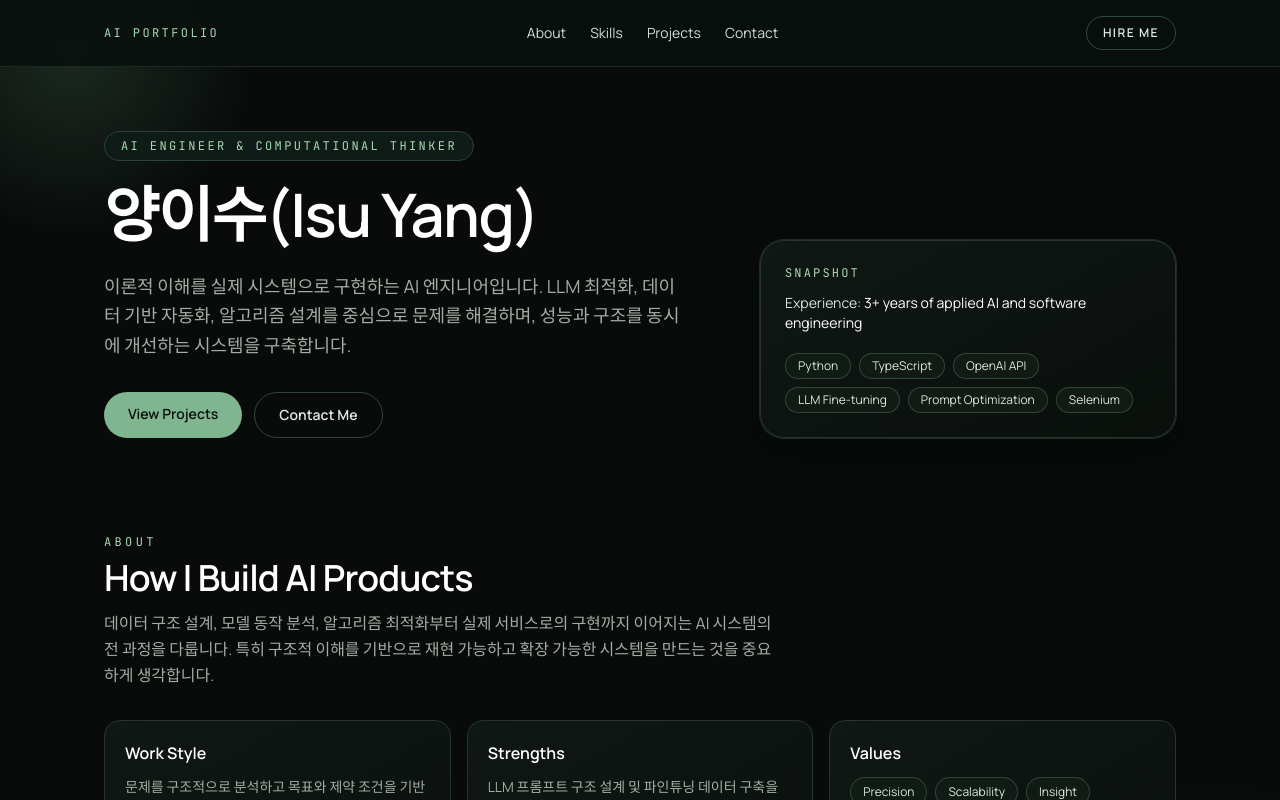
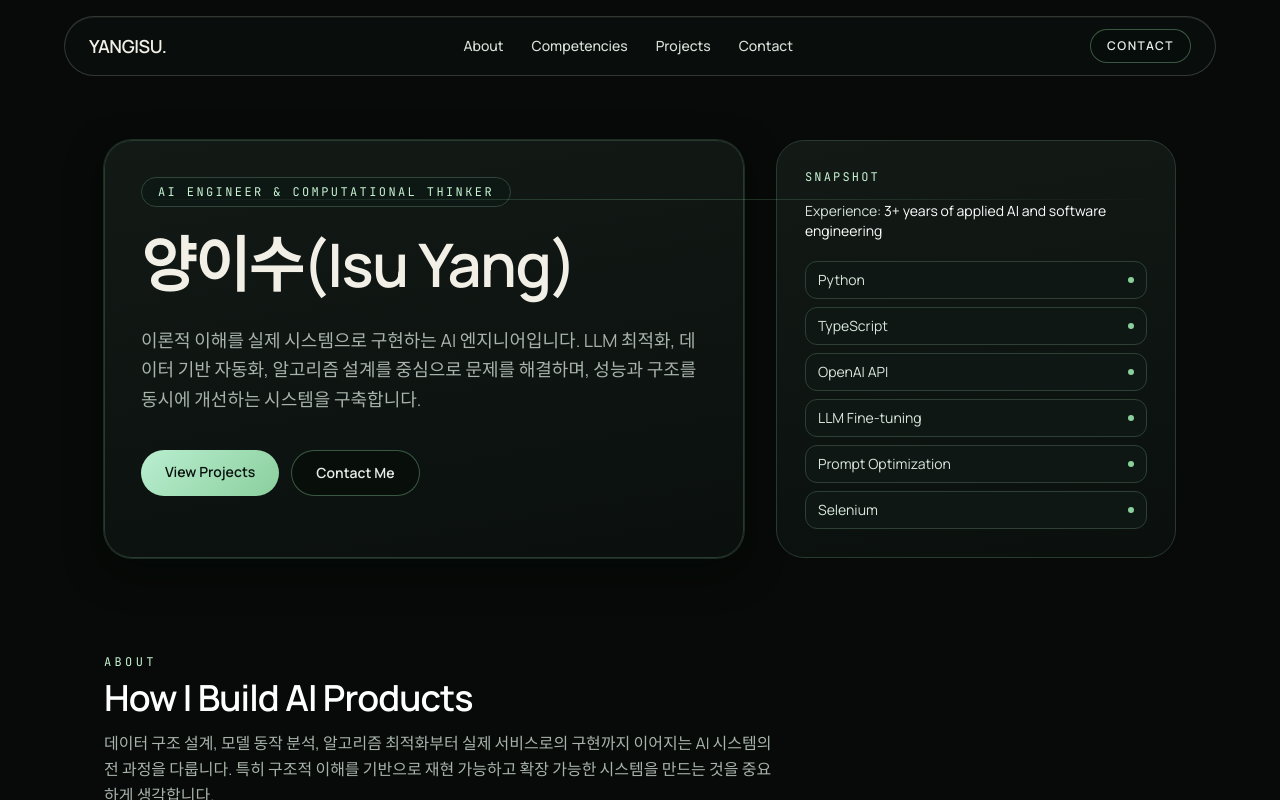
Before and after one commit to yangisu/portfolio, a Next.js app: page / in a window 1280 px wide. Shown: the top 800 px of the page. Built offline with nearby package versions, Linux system fonts and the light colour scheme.

Commit message:
Refine portfolio visual style and contact layout

```diff
--- a/app/globals.css
+++ b/app/globals.css
@@ -1,13 +1,15 @@
 @import "tailwindcss";
 
 :root {
-  --background: #080b0a;
-  --foreground: #f4efe3;
-  --muted: #a4ada3;
-  --card: #0f1613;
-  --card-border: #26362f;
-  --accent: #7fb58f;
-  --accent-strong: #a8d8b3;
+  --background: #070a08;
+  --background-soft: #0c120f;
+  --foreground: #f4f5ef;
+  --muted: #a8b3ab;
+  --card: #101713;
+  --card-border: #293a31;
+  --accent: #8bcf9d;
+  --accent-strong: #c6f2d2;
+  --ivory: #f2efe7;
 }
 
 @theme inline {
@@ -21,36 +23,29 @@ body {
   background: var(--background);
   color: var(--foreground);
   font-family: var(--font-manrope), sans-serif;
-  background-image: radial-gradient(
-      circle at 12% -8%,
-      rgba(127, 181, 143, 0.18),
-      transparent 42%
-    ),
-    radial-gradient(circle at 88% 8%, rgba(54, 88, 68, 0.22), transparent 35%);
+  background-image:
+    radial-gradient(circle at 10% -10%, rgba(139, 207, 157, 0.12), transparent 34%),
+    radial-gradient(circle at 90% -8%, rgba(67, 103, 78, 0.2), transparent 32%),
+    linear-gradient(180deg, #080d0a 0%, #070a08 100%);
 }
 
 ::selection {
-  background: rgba(127, 181, 143, 0.35);
-  color: var(--foreground);
+  background: rgba(139, 207, 157, 0.4);
+  color: #07100b;
 }
 
 .section-fade {
   animation: fadeUp 0.8s ease both;
 }
 
-.section-fade-delay {
-  animation: fadeUp 0.95s ease both;
-  animation-delay: 0.12s;
-}
-
 .glass-card {
-  background: linear-gradient(150deg, rgba(17, 25, 21, 0.95), rgba(11, 16, 13, 0.9));
+  background: linear-gradient(170deg, rgba(20, 28, 24, 0.92), rgba(11, 17, 14, 0.92));
   border: 1px solid var(--card-border);
   backdrop-filter: blur(8px);
 }
 
 .accent-ring {
-  box-shadow: 0 0 0 1px rgba(127, 181, 143, 0.2), 0 12px 28px rgba(4, 7, 6, 0.48);
+  box-shadow: 0 0 0 1px rgba(139, 207, 157, 0.18), 0 14px 36px rgba(2, 6, 4, 0.5);
 }
 
 .theme-eyebrow {
@@ -62,14 +57,15 @@ body {
 }
 
 .theme-chip {
-  border: 1px solid rgba(127, 181, 143, 0.28);
-  background: rgba(18, 28, 23, 0.9);
-  color: #dce6de;
+  border: 1px solid rgba(139, 207, 157, 0.3);
+  background: rgba(16, 26, 21, 0.95);
+  color: #d7e5dc;
 }
 
 .theme-outline-btn {
-  border: 1px solid rgba(127, 181, 143, 0.34);
-  color: #e3ece4;
+  border: 1px solid rgba(139, 207, 157, 0.38);
+  color: #e6ede8;
+  background: rgba(8, 14, 11, 0.72);
 }
 
 .theme-outline-btn:hover {
@@ -78,12 +74,64 @@ body {
 }
 
 .theme-solid-btn {
-  background: var(--accent);
-  color: #0b110e;
+  background: linear-gradient(135deg, #b9eed0 0%, #8bcf9d 100%);
+  color: #0a130f;
 }
 
 .theme-solid-btn:hover {
-  background: var(--accent-strong);
+  filter: brightness(1.05);
+}
+
+.top-shell {
+  border: 1px solid rgba(194, 204, 197, 0.22);
+  background: rgba(11, 15, 13, 0.88);
+  box-shadow: inset 0 1px 0 rgba(255, 255, 255, 0.06);
+}
+
+.nav-link {
+  color: #d8e2da;
+}
+
+.nav-link:hover {
+  color: #ffffff;
+}
+
+.hero-grid {
+  position: relative;
+}
+
+.hero-grid::after {
+  content: "";
+  position: absolute;
+  inset: 14% 0 auto 0;
+  height: 1px;
+  background: linear-gradient(90deg, transparent, rgba(139, 207, 157, 0.25), transparent);
+  pointer-events: none;
+}
+
+.contact-panel {
+  border: 1px solid rgba(49, 70, 59, 0.95);
+  background: linear-gradient(165deg, rgba(10, 16, 13, 0.98), rgba(6, 11, 9, 0.98));
+}
+
+.contact-input {
+  width: 100%;
+  border-radius: 16px;
+  border: 1px solid rgba(55, 81, 68, 0.88);
+  background: rgba(18, 30, 24, 0.9);
+  color: #f3f6f3;
+  padding: 0.9rem 1rem;
+  outline: none;
+  transition: border-color 0.2s ease, box-shadow 0.2s ease;
+}
+
+.contact-input::placeholder {
+  color: #7f9588;
+}
+
+.contact-input:focus {
+  border-color: #aee8c0;
+  box-shadow: 0 0 0 3px rgba(139, 207, 157, 0.18);
 }
 
 @keyframes fadeUp {
--- a/app/page.tsx
+++ b/app/page.tsx
@@ -20,39 +20,23 @@ export default function Home() {
   const hasContact = Boolean(contact?.email || contact?.github || contact?.linkedin);
 
   return (
-    <div className="relative flex min-h-screen flex-col overflow-x-clip bg-[#080b0a]">
-      <div className="pointer-events-none absolute inset-0 opacity-75">
-        <div className="absolute left-[-120px] top-[-140px] h-96 w-96 rounded-full bg-[radial-gradient(circle,rgba(127,181,143,0.24),transparent_70%)]" />
-        <div className="absolute right-[-120px] top-[22%] h-96 w-96 rounded-full bg-[radial-gradient(circle,rgba(54,88,68,0.2),transparent_70%)]" />
-      </div>
-
-      <header className="sticky top-0 z-20 border-b border-[#213229]/75 bg-[#09100d]/85 backdrop-blur">
-        <nav className="mx-auto flex w-full max-w-6xl items-center justify-between px-6 py-4 md:px-10">
-          <a
-            href="#top"
-            className="font-mono text-xs uppercase tracking-[0.2em] theme-eyebrow"
-          >
-            AI Portfolio
+    <div className="relative flex min-h-screen flex-col overflow-x-clip bg-[#070a08]">
+      <header className="sticky top-0 z-20 px-4 pt-4 md:px-8">
+        <nav className="top-shell mx-auto flex w-full max-w-6xl items-center justify-between rounded-full px-4 py-3 md:px-6">
+          <a href="#top" className="font-semibold tracking-tight text-[var(--ivory)] md:text-lg">
+            YANGISU.
           </a>
-          <div className="hidden items-center gap-6 text-sm text-[#d4ddd4] md:flex">
-            <a href="#about" className="transition hover:text-white">
-              About
-            </a>
-            <a href="#skills" className="transition hover:text-white">
-              Skills
-            </a>
-            <a href="#projects" className="transition hover:text-white">
-              Projects
-            </a>
-            <a href="#contact" className="transition hover:text-white">
-              Contact
-            </a>
+          <div className="hidden items-center gap-7 text-sm font-medium md:flex">
+            <a href="#about" className="nav-link transition">About</a>
+            <a href="#skills" className="nav-link transition">Competencies</a>
+            <a href="#projects" className="nav-link transition">Projects</a>
+            <a href="#contact" className="nav-link transition">Contact</a>
           </div>
           <a
             href="#contact"
             className="theme-outline-btn rounded-full px-4 py-2 text-xs font-semibold uppercase tracking-[0.12em] transition"
           >
-            Hire Me
+            Contact
           </a>
         </nav>
       </header>
--- a/components/contact-section.tsx
+++ b/components/contact-section.tsx
@@ -1,46 +1,88 @@
-import { SectionShell } from "./section-shell";
-
 type ContactSectionProps = {
   email?: string;
   github?: string;
   linkedin?: string;
 };
 
-type ContactCardProps = {
-  label: string;
-  value: string;
-  href: string;
-};
+export function ContactSection({ email, github, linkedin }: ContactSectionProps) {
+  return (
+    <section id="contact" className="section-fade scroll-mt-24">
+      <div className="mb-8 max-w-3xl">
+        <p className="mb-2 font-mono text-xs uppercase tracking-[0.28em] theme-eyebrow">
+          Contact
+        </p>
+        <h2 className="text-3xl font-semibold tracking-tight text-[var(--ivory)] md:text-5xl">
+          새로운 소통과 협업에
+          <br />
+          항상 열려 있습니다.
+        </h2>
+      </div>
 
-function ContactCard({ label, value, href }: ContactCardProps) {
-  return (
-    <a
-      href={href}
-      className="glass-card rounded-2xl p-5 transition hover:-translate-y-0.5 hover:border-[#3e5f52]"
-      target={href.startsWith("http") ? "_blank" : undefined}
-      rel={href.startsWith("http") ? "noreferrer" : undefined}
-    >
-      <p className="font-mono text-xs uppercase tracking-[0.18em] theme-eyebrow">
-        {label}
-      </p>
-      <p className="mt-2 break-all text-sm text-white md:text-base">{value}</p>
-    </a>
+      <div className="contact-panel rounded-[30px] p-5 md:p-8">
+        <div className="grid gap-8 lg:grid-cols-[0.9fr_1.5fr]">
+          <div className="space-y-4">
+            {email ? (
+              <a
+                href={`mailto:${email}`}
+                className="glass-card block rounded-2xl p-4 hover:border-[#9cd9ae]"
+              >
+                <p className="text-xs uppercase tracking-[0.16em] theme-eyebrow">Email</p>
+                <p className="mt-2 break-all text-base text-white">{email}</p>
+              </a>
+            ) : null}
+            {github ? (
+              <a
+                href={github}
+                target="_blank"
+                rel="noreferrer"
+                className="glass-card block rounded-2xl p-4 hover:border-[#9cd9ae]"
+              >
+                <p className="text-xs uppercase tracking-[0.16em] theme-eyebrow">GitHub</p>
+                <p className="mt-2 break-all text-base text-white">{github}</p>
+              </a>
+            ) : null}
+            {linkedin ? (
+              <a
+                href={linkedin}
+                target="_blank"
+                rel="noreferrer"
+                className="glass-card block rounded-2xl p-4 hover:border-[#9cd9ae]"
+              >
+                <p className="text-xs uppercase tracking-[0.16em] theme-eyebrow">LinkedIn</p>
+                <p className="mt-2 break-all text-base text-white">{linkedin}</p>
+              </a>
+            ) : null}
+          </div>
+
+          <form className="glass-card rounded-2xl p-5 md:p-6">
+            <div className="grid gap-4 md:grid-cols-2">
+              <label className="text-sm font-medium text-[#d8e5dc]">
+                이름
+                <input className="contact-input mt-2" placeholder="홍길동" />
+              </label>
+              <label className="text-sm font-medium text-[#d8e5dc]">
+                이메일
+                <input className="contact-input mt-2" placeholder="email@example.com" />
+              </label>
+            </div>
+
+            <label className="mt-4 block text-sm font-medium text-[#d8e5dc]">
+              메시지
+              <textarea
+                className="contact-input mt-2 min-h-44 resize-y"
+                placeholder="전하고 싶은 말을 남겨주세요."
+              />
+            </label>
+
+            <button
+              type="button"
+              className="theme-solid-btn mt-5 rounded-2xl px-6 py-3 text-sm font-semibold"
+            >
+              Send Message
+            </button>
+          </form>
+        </div>
+      </div>
+    </section>
   );
 }
-
-export function ContactSection({ email, github, linkedin }: ContactSectionProps) {
-  return (
-    <SectionShell
-      id="contact"
-      eyebrow="Contact"
-      title="Let's Build AI Products That Matter"
-      description="If you are hiring an AI developer or planning an AI feature, I would love to connect."
-    >
-      <div className="grid gap-4 md:grid-cols-3">
-        {email ? <ContactCard label="Email" value={email} href={`mailto:${email}`} /> : null}
-        {github ? <ContactCard label="GitHub" value={github} href={github} /> : null}
-        {linkedin ? <ContactCard label="LinkedIn" value={linkedin} href={linkedin} /> : null}
-      </div>
-    </SectionShell>
-  );
-}
--- a/components/hero-section.tsx
+++ b/components/hero-section.tsx
@@ -14,19 +14,19 @@ export function HeroSection({
   experience,
 }: HeroSectionProps) {
   return (
-    <section id="top" className="section-fade relative scroll-mt-20">
-      <div className="grid gap-8 lg:grid-cols-[1.5fr_1fr] lg:items-end">
-        <div>
-          <p className="mb-4 inline-flex items-center rounded-full border border-[#2d4339] bg-[#0f1b16] px-4 py-1.5 font-mono text-xs uppercase tracking-[0.2em] theme-eyebrow">
+    <section id="top" className="section-fade relative scroll-mt-24">
+      <div className="hero-grid grid gap-8 lg:grid-cols-[1.6fr_1fr] lg:items-stretch">
+        <div className="glass-card accent-ring rounded-[28px] p-7 md:p-9">
+          <p className="mb-5 inline-flex items-center rounded-full border border-[#2f4539] bg-[#0d1713] px-4 py-1.5 font-mono text-xs uppercase tracking-[0.2em] theme-eyebrow">
             {role}
           </p>
-          <h1 className="text-4xl font-semibold leading-tight tracking-tight text-white md:text-6xl">
+          <h1 className="text-4xl font-semibold leading-tight tracking-tight text-[var(--ivory)] md:text-6xl">
             {name}
           </h1>
-          <p className="mt-5 max-w-xl text-base leading-relaxed theme-text-muted md:text-lg">
+          <p className="mt-6 max-w-2xl text-base leading-relaxed theme-text-muted md:text-lg">
             {introduction}
           </p>
-          <div className="mt-8 flex flex-wrap gap-3">
+          <div className="mt-9 flex flex-wrap gap-3">
             <a
               href="#projects"
               className="theme-solid-btn rounded-full px-6 py-3 text-sm font-semibold transition"
@@ -41,18 +41,24 @@ export function HeroSection({
             </a>
           </div>
         </div>
-        <aside className="glass-card accent-ring rounded-3xl p-6">
+
+        <aside className="glass-card rounded-[28px] p-6 md:p-7">
           <p className="font-mono text-xs uppercase tracking-[0.18em] theme-eyebrow">
             Snapshot
           </p>
-          <p className="mt-3 text-sm text-[#d8e1da]">
+          <p className="mt-4 text-sm text-[#d8e1da]">
             Experience: <span className="text-white">{experience}</span>
           </p>
-          <div className="mt-5 flex flex-wrap gap-2">
+
+          <div className="mt-5 space-y-2">
             {stack.map((item) => (
-              <span key={item} className="theme-chip rounded-full px-3 py-1 text-xs">
-                {item}
-              </span>
+              <div
+                key={item}
+                className="flex items-center justify-between rounded-xl border border-[#2e4036] bg-[#0e1713] px-3 py-2"
+              >
+                <span className="text-sm text-[#d9e7de]">{item}</span>
+                <span className="h-1.5 w-1.5 rounded-full bg-[#8bcf9d]" />
+              </div>
             ))}
           </div>
         </aside>
```
